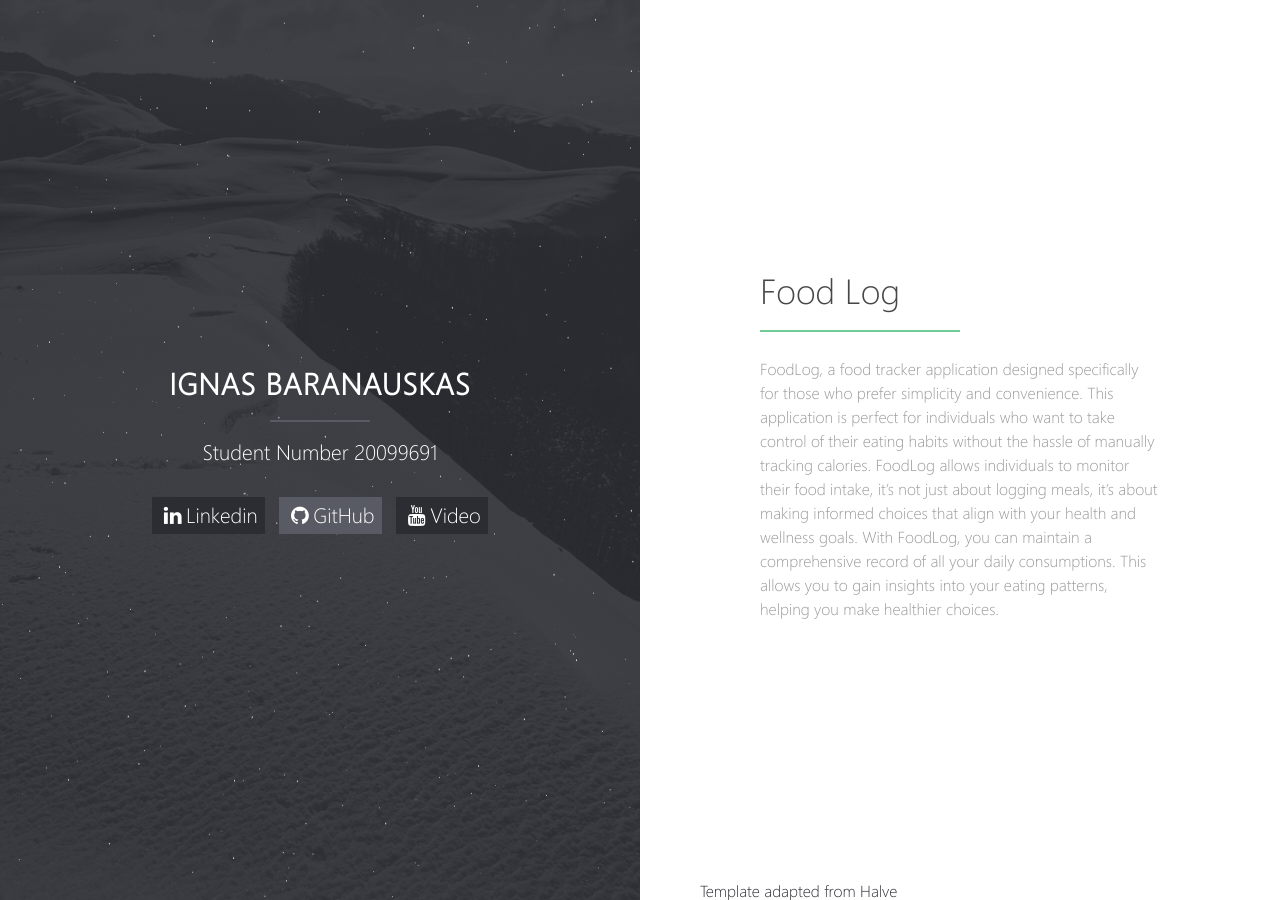
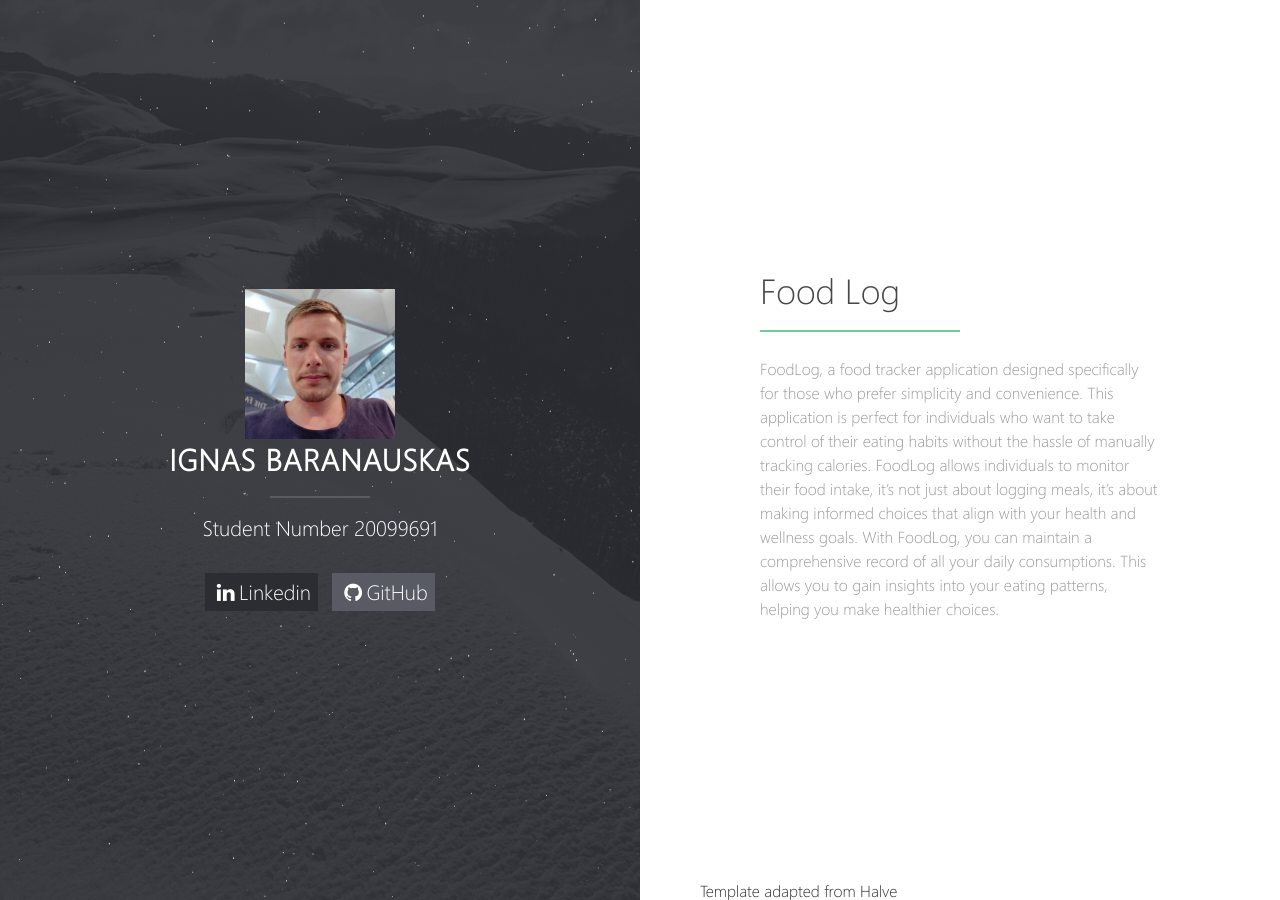
Before and after one commit to Ygnas/foodlog-project, a Jekyll site: the page built from page/index.md, in a window 1280 px wide. Built offline with Jekyll 4.4.1, drawn with Linux system fonts in a browser that asks for light colours; our own code applies the rules of GitHub Pages for plain Markdown files.

Commit message:
Image of me that I forgot

```diff
--- a/page/_config.yml
+++ b/page/_config.yml
@@ -2,7 +2,7 @@
 title: Ignas Baranauskas
 description: Student Number 20099691
 url: https://ygnas.github.io/foodlog-project/
-logo: halve.png # Site logo
+logo: me.jpg # Site logo
 locale: en_US
 
 # Left Block Images
@@ -44,7 +44,7 @@ linkedin: https://www.linkedin.com/in/ygnas/
 #foursquare:        username
 #steam:              username
 #dribbble:          username
-youtube: username
+#youtube: username
 #soundcloud:        username
 #weibo:             username
 #flickr:            username
--- a/page/_layouts/home.html
+++ b/page/_layouts/home.html
@@ -10,6 +10,7 @@ layout: compress
   <div class="block-left">
     <div class="content">
       <div class="main-info">
+        <a href="{{ site.url }}" class="logo"><img src="{{ site.url }}/images/{{ site.logo }}"></a>
         <h1>
           {{ site.title }}
         </h1>
```
Also changed, not shown: page/images/me.jpg (added).
